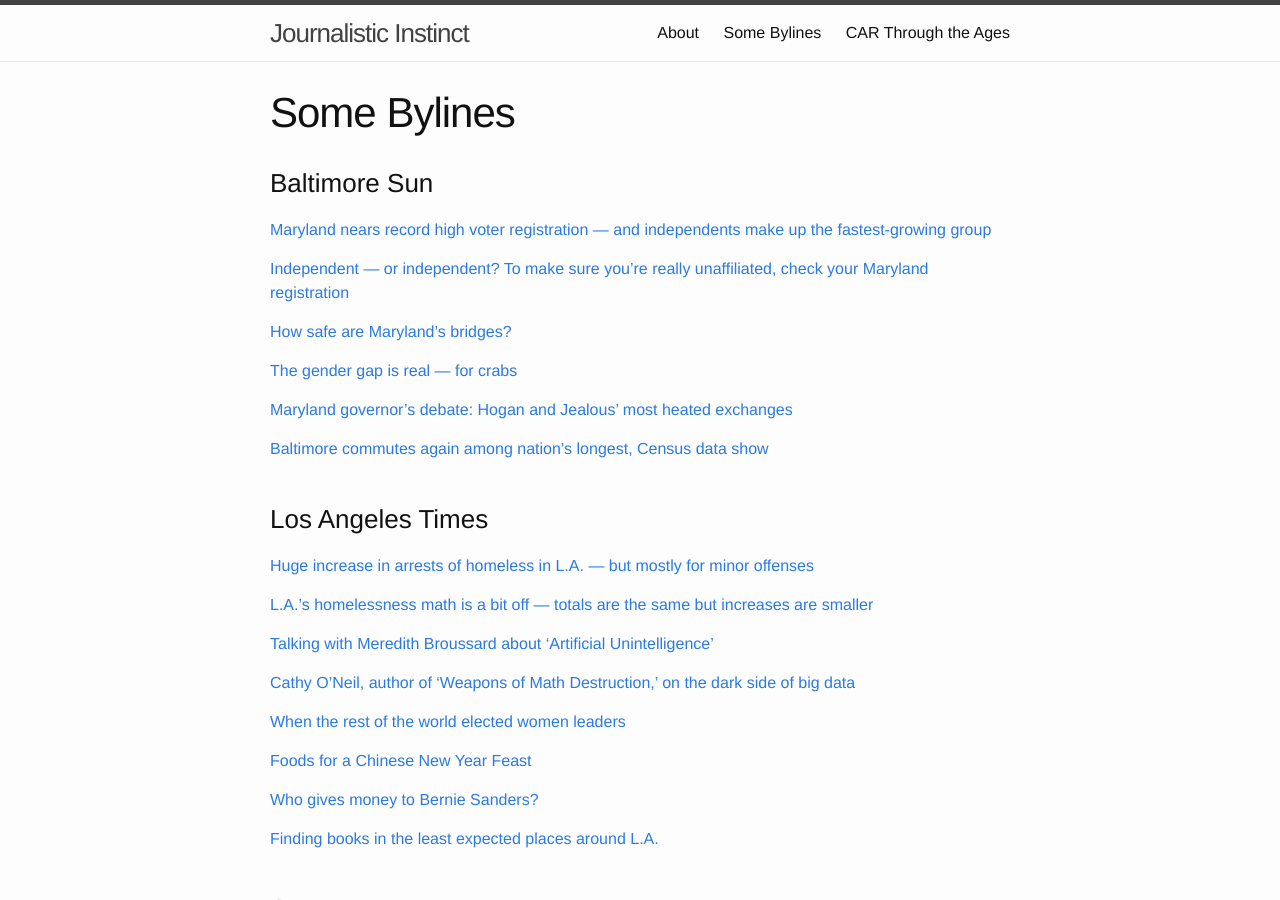
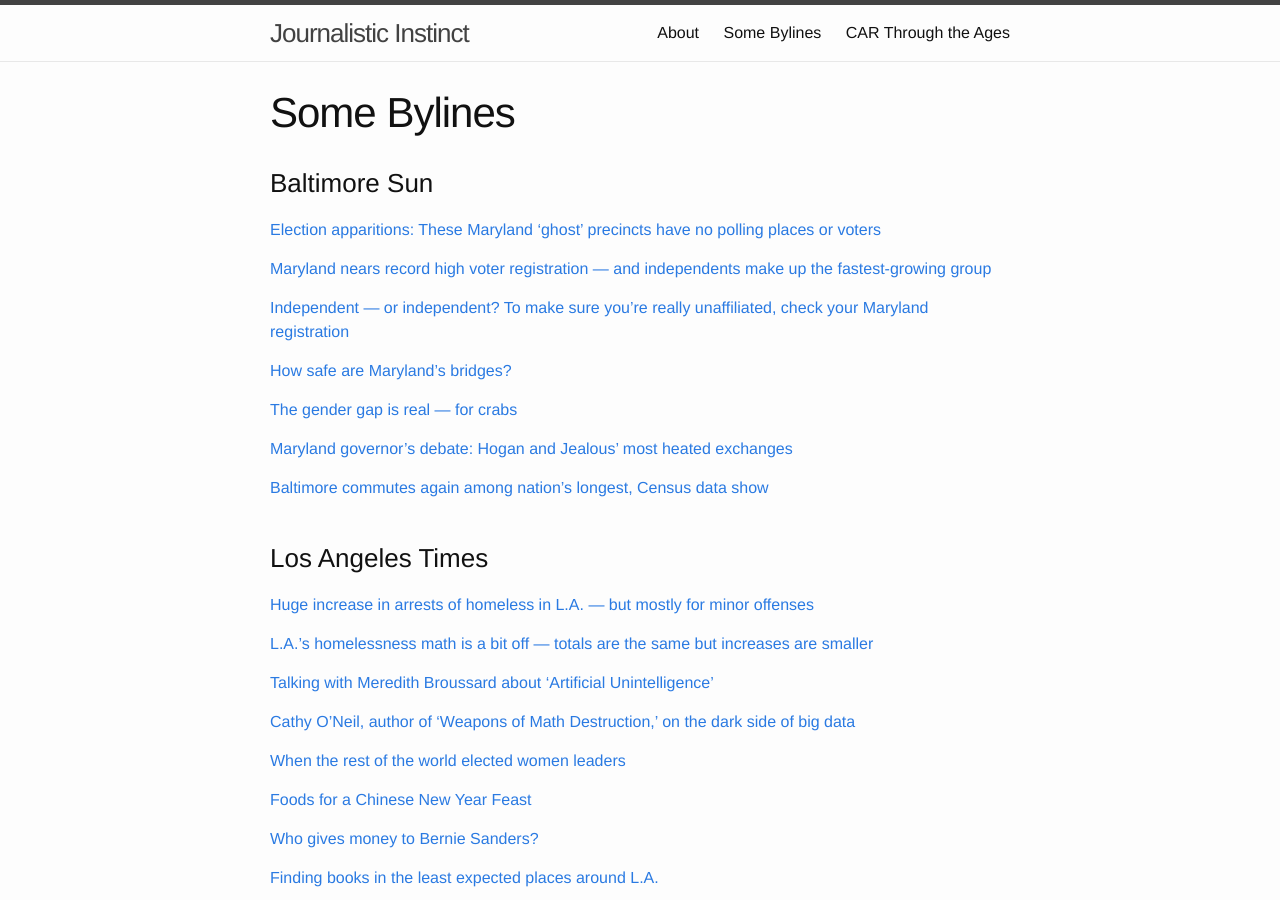
Before and after one commit to underthecurve/underthecurve.github.io, a Jekyll site: the page built from bylines.md, in a window 1280 px wide and 900 px high. Built offline with Jekyll 4.4.1, drawn with Linux system fonts in a browser that asks for light colours.

Commit message:
add ghoooost precincts story

```diff
--- a/bylines.md
+++ b/bylines.md
@@ -5,6 +5,8 @@
 ---
 
 ### Baltimore Sun
+
+[Election apparitions: These Maryland 'ghost' precincts have no polling places or voters](http://www.baltimoresun.com/news/maryland/politics/bs-md-ghost-precincts-20181030-story.html)
 
 [Maryland nears record high voter registration — and independents make up the fastest-growing group](http://www.baltimoresun.com/news/maryland/politics/bs-md-2018-voter-registration-20181011-story.html)
 
```
